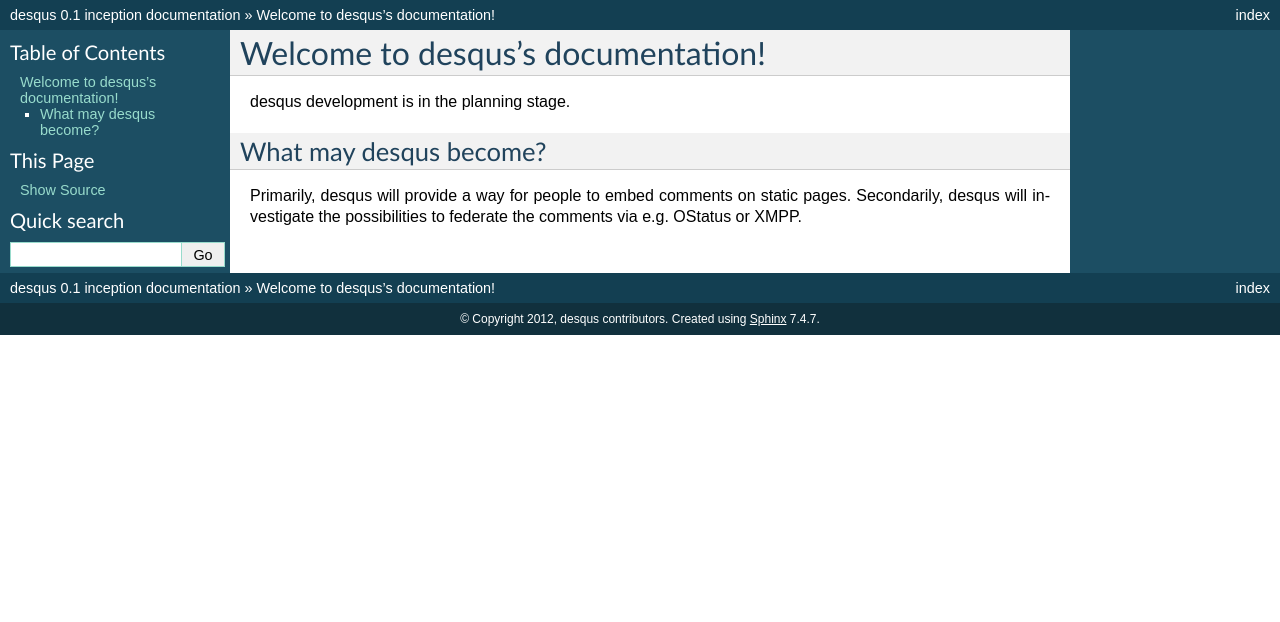
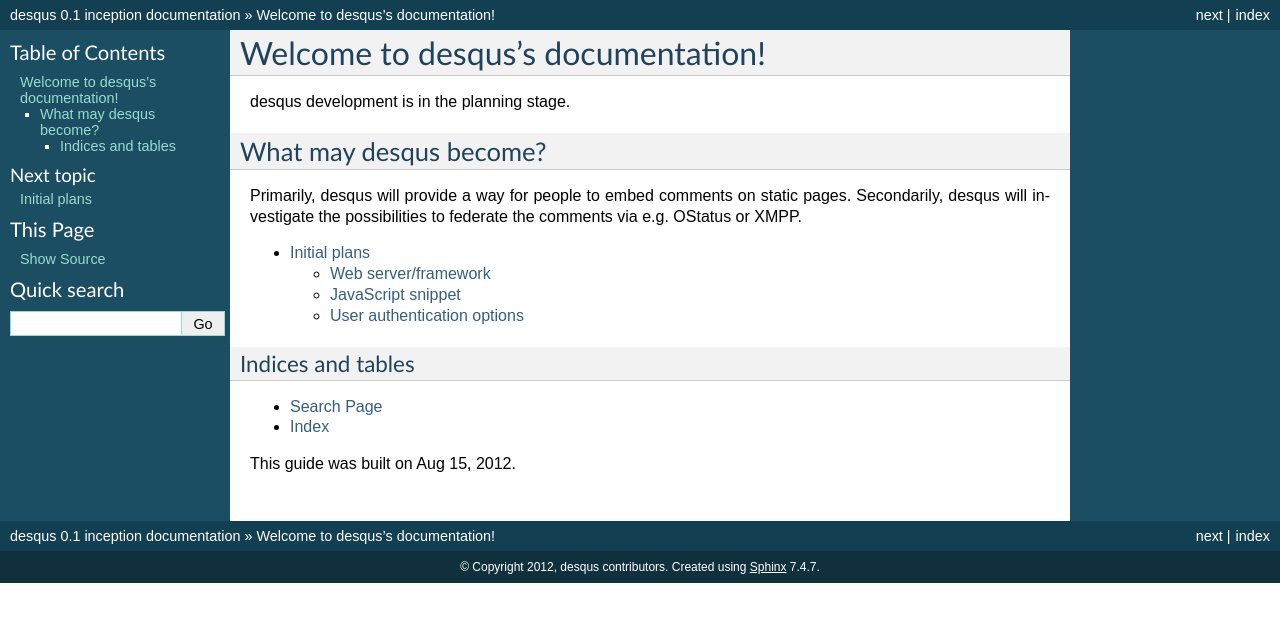
Before and after one commit to talkatv/talkatv, a Sphinx documentation site: the page built from docs/source/index.rst, in a window 1280 px wide. Shown: the top 622 px of the page. Built offline with Sphinx 7.4.7, drawn with Linux system fonts in a browser that asks for light colours.

Commit message:
Added initial plans to docs

```diff
--- a/docs/source/index.rst
+++ b/docs/source/index.rst
@@ -3,6 +3,7 @@
 ==================================
 
 desqus development is in the planning stage.
+
 
 -----------------------
 What may desqus become?
@@ -12,3 +13,14 @@
 
 .. toctree::
    :maxdepth: 2
+
+   initial-plans
+
+
+Indices and tables
+==================
+
+* :ref:`search`
+* :ref:`genindex`
+
+This guide was built on |today|.
--- /dev/null
+++ b/docs/source/initial-plans.rst
@@ -0,0 +1,30 @@
+=============
+Initial plans
+=============
+
+--------------------
+Web server/framework
+--------------------
+
+We may use Flask_ by Armin Ronacher to build the web application serving the comments.
+
+.. _Flask: http://flask.pocoo.org
+
+------------------
+JavaScript snippet
+------------------
+
+We may create a JavaScript library that can be included on static pages to
+
+- Load comments
+- Post comments
+- Authenticate
+
+---------------------------
+User authentication options
+---------------------------
+
+We may implement authentication against
+
+- OpenID
+- Third-party proprietary services?
```
